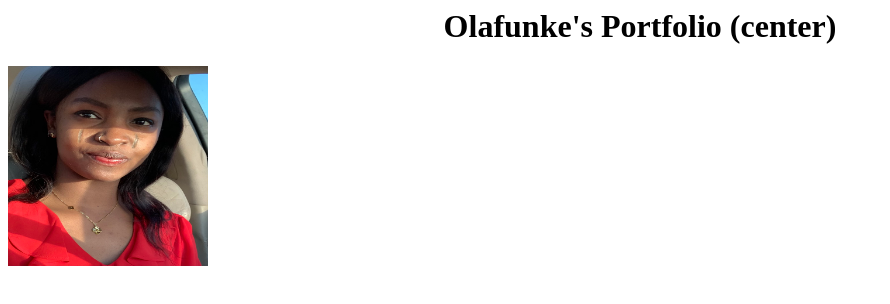
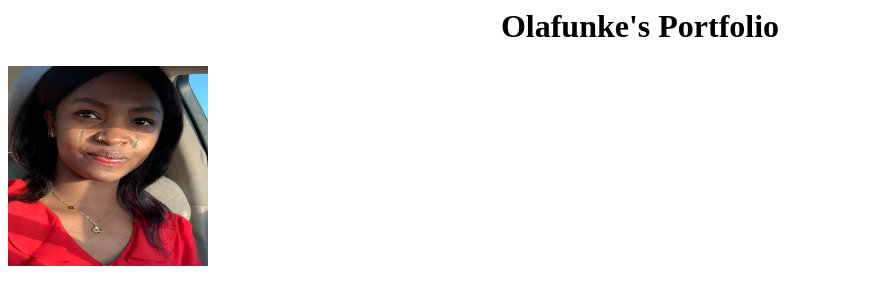
Before and after one commit to funke007/funke007.github.io, a plain HTML site: page index.html in a window 1280 px wide. Shown: the whole page, without its empty margins (0-890 px from the left). Drawn offline with Linux system fonts and the light colour scheme.

Commit message:
Update index.html

```diff
--- a/index.html
+++ b/index.html
@@ -5,7 +5,7 @@ h1 {text-align:center;}
 </style>
 </head>
 <body>
-<h1>Olafunke's Portfolio (center)</h1>
+<h1>Olafunke's Portfolio</h1>
 <img src="./GitWeb.JPG" alt="GitWeb pic" width="200" height="200 " />
 </body>
 </html>
```
